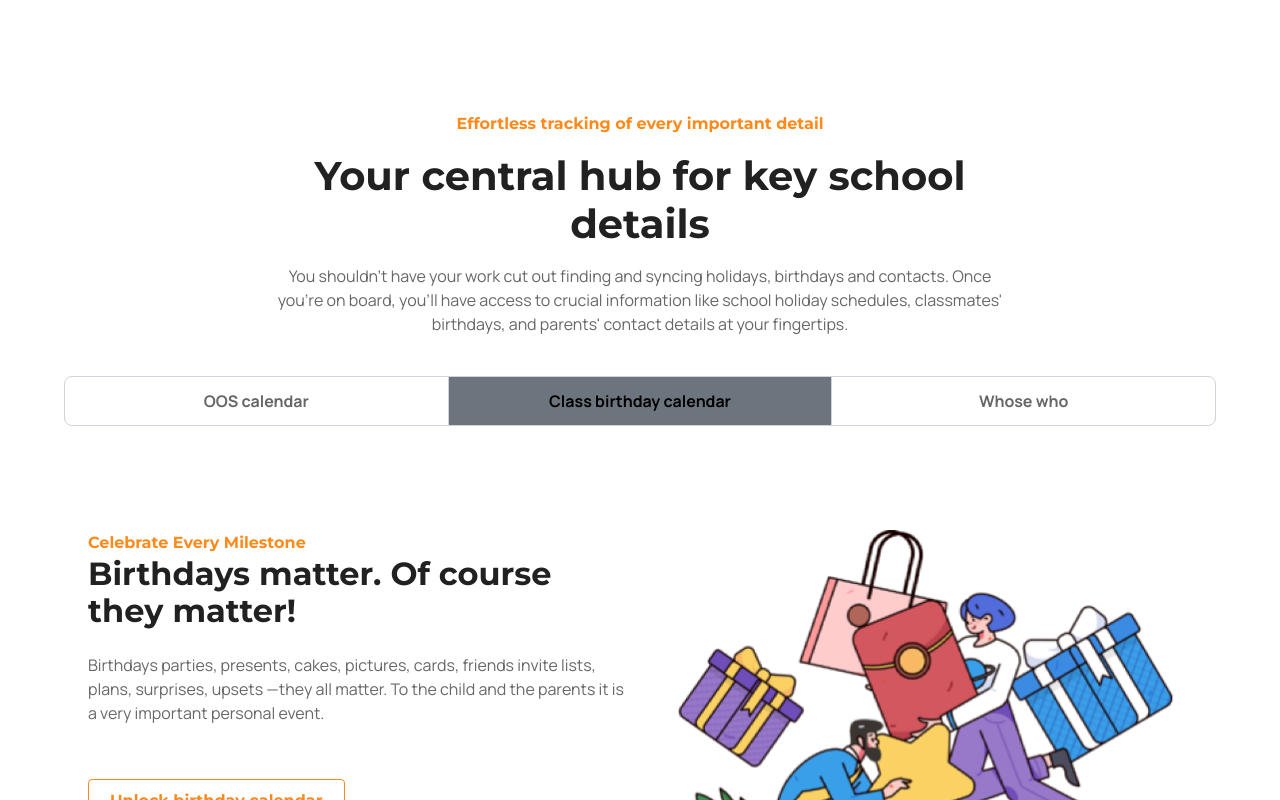
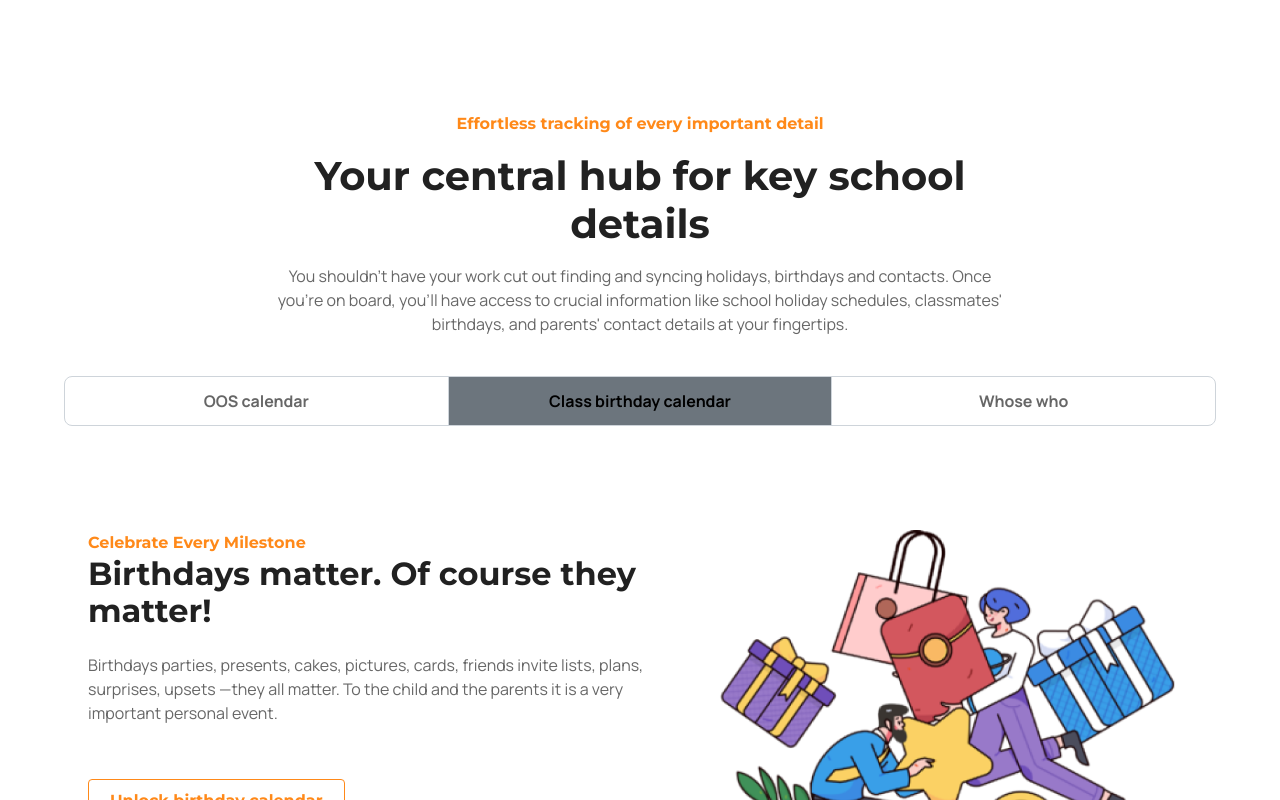
Before and after one commit to digital-brother/ooscca-fe, a Next.js app: page / in a window 1280 px wide. Both pictures are taken after a click on the tab "Class birthday calendar". Shown: the part 5352-6152 px from the top of the page. Built offline with nearby package versions, Linux system fonts and the light colour scheme.

Commit message:
next image

```diff
--- a/src/app/(homepage)/HomepageTabs.js
+++ b/src/app/(homepage)/HomepageTabs.js
@@ -11,6 +11,7 @@ import Tab from "@mui/material/Tab";
 import { useTheme } from "@mui/material/styles";
 import useMediaQuery from "@mui/material/useMediaQuery";
 import SchoolStats from "@/app/(homepage)/SchoolStats";
+import Image from 'next/image';
 
 
 const SCHOOL_DETAIL = {
@@ -105,14 +106,20 @@ function ContentPanel({ type }) {
         </Button>
       </Box>
       <Box
-        component="img"
-        src={data.image}
         sx={{
           width: '100%',
-          maxWidth: { xs: '90vw', sm: '70vw', md: '45vw', lg: 544 },
-          mt: {xs: 3, md: 0}
+          minWidth: 400,
+          mt: {xs: 3, md: 0},
         }}
-      />
+      >
+      <Image
+        src={data.image}
+        width={544}
+        height={280}
+        layout="responsive"
+        objectFit="contain"
+        />
+      </Box>
     </Box>
   );
 }
```
